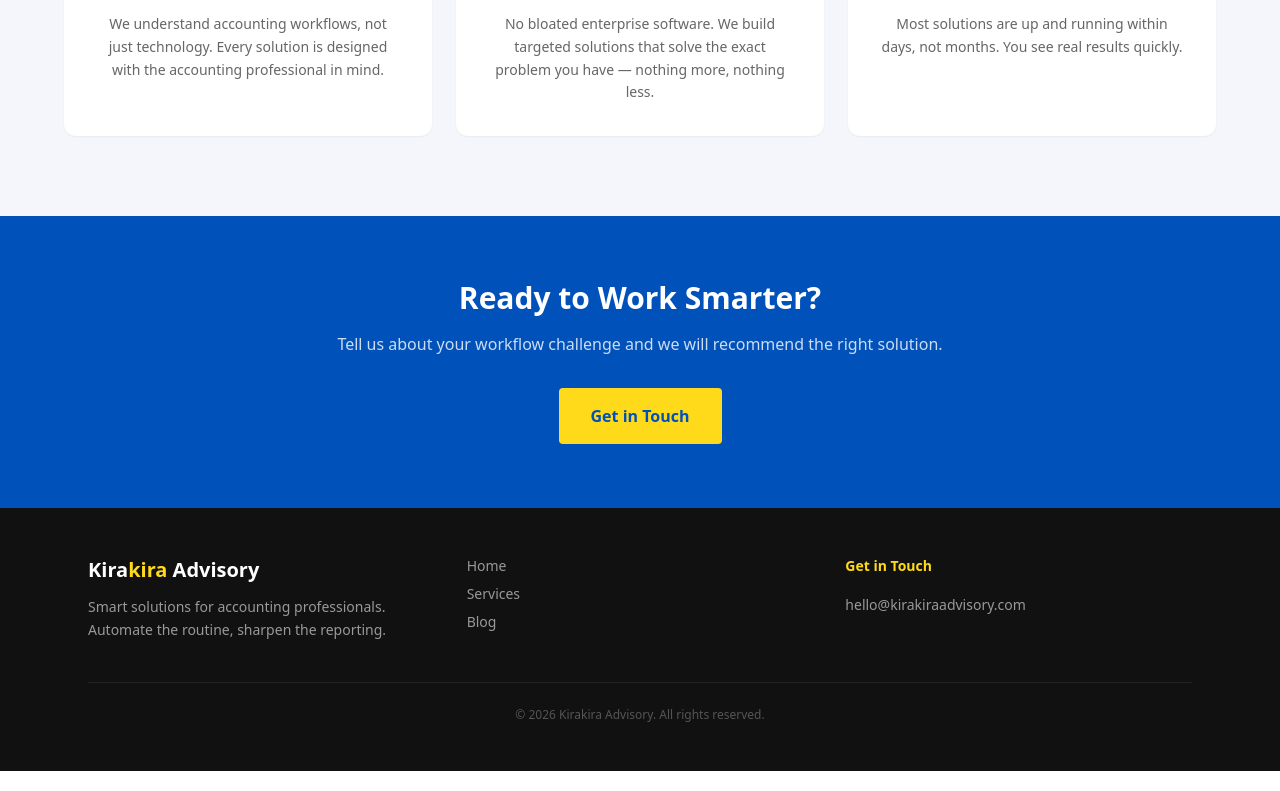
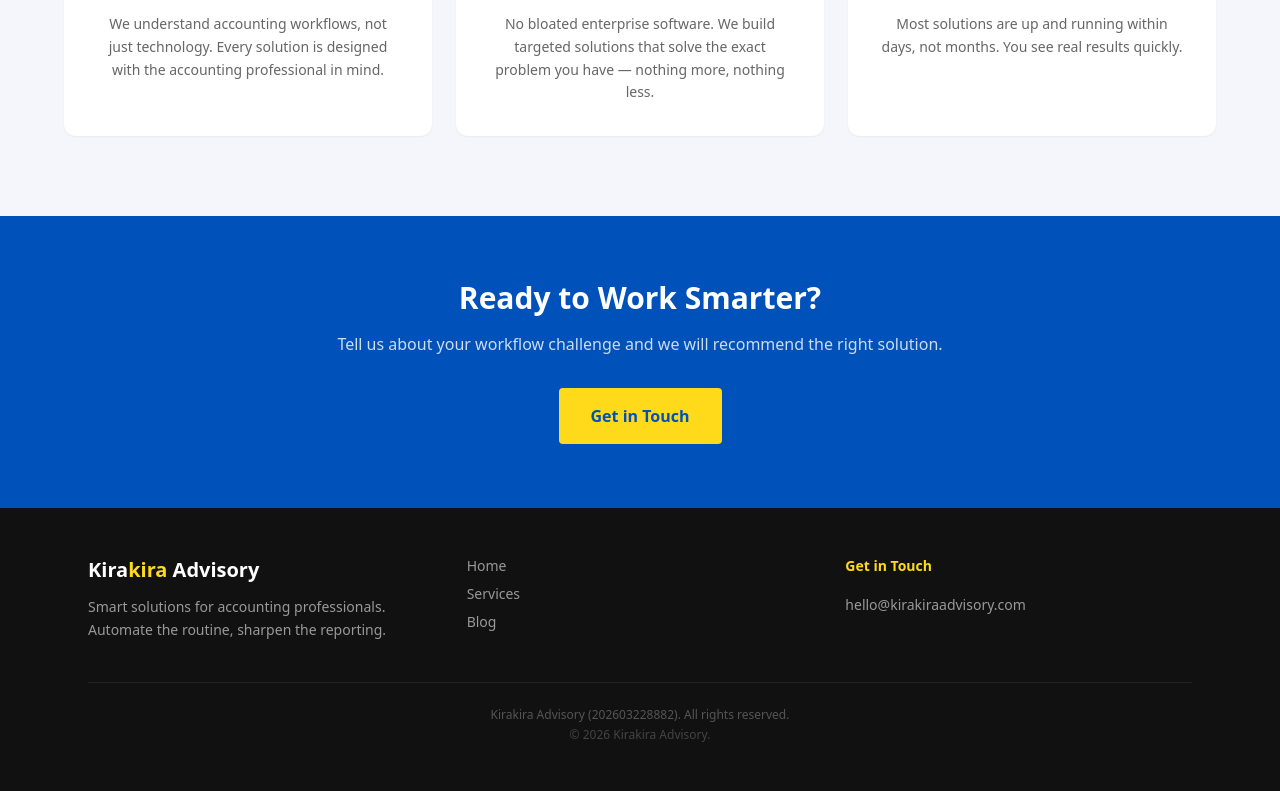
Before and after one commit to chaowmunhoong-ctrl/kirakira-advisory, a Next.js app: page / in a window 1280 px wide. Shown: the part 1810-2601 px from the top of the page. Built offline with nearby package versions, Linux system fonts and the light colour scheme.

Commit message:
Add company registration number 202603228882 to footer

```diff
--- a/app/components/Footer.tsx
+++ b/app/components/Footer.tsx
@@ -34,8 +34,11 @@
         </div>
 
         <div className="border-t pt-6" style={{ borderColor: '#222' }}>
-          <p className="text-xs text-center" style={{ color: '#555' }}>
-            &copy; {new Date().getFullYear()} Kirakira Advisory. All rights reserved.
+          <p className="text-xs text-center mb-1" style={{ color: '#555' }}>
+            Kirakira Advisory (202603228882). All rights reserved.
+          </p>
+          <p className="text-xs text-center" style={{ color: '#444' }}>
+            &copy; {new Date().getFullYear()} Kirakira Advisory.
           </p>
         </div>
       </div>
```
